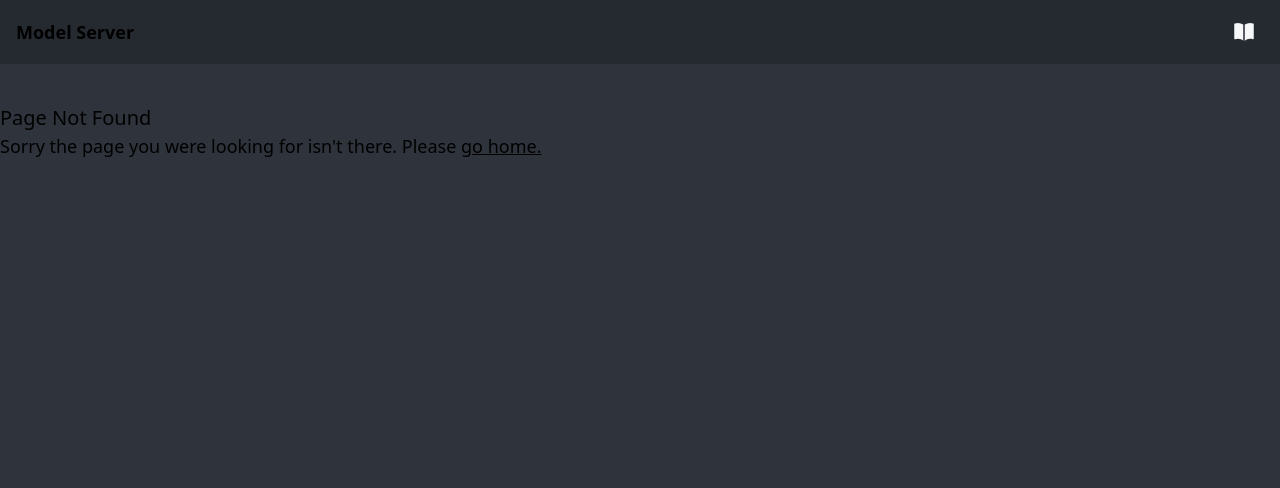
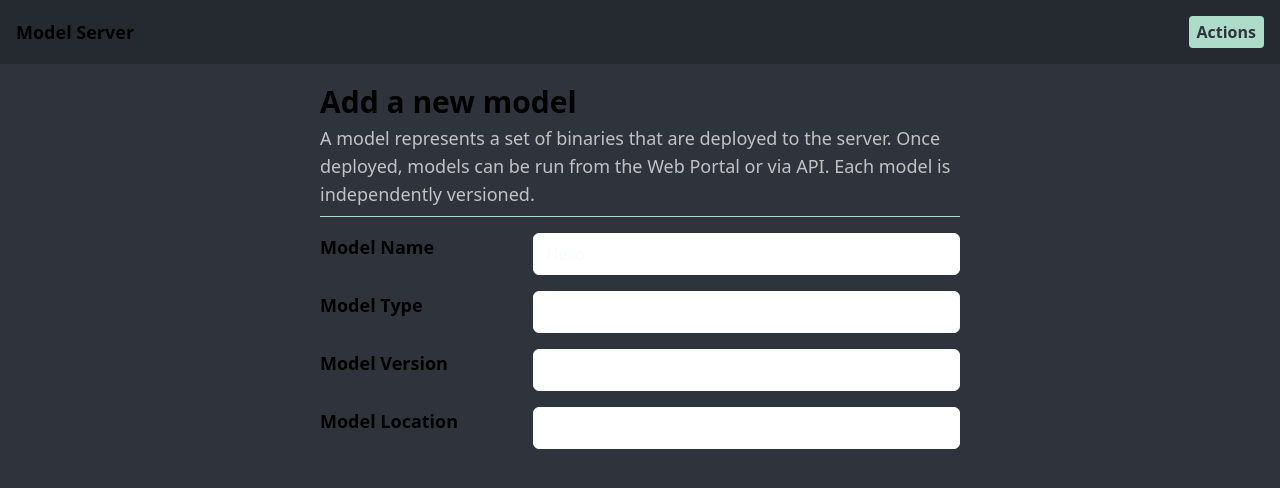
Before and after one commit to IntrinsicLabsAI/intrinsic-model-server, a React (Vite) app in the folder frontend/: page /new-model in a window 1280 px wide. Before the commit this address had no page. Shown: the top 488 px of the page. Built offline with nearby package versions, Linux system fonts and the light colour scheme; a web font is replaced by a local one.

Commit message:
Adding Changes before rebase

```diff
--- a/frontend/package.json
+++ b/frontend/package.json
@@ -20,6 +20,7 @@
     "@uiw/react-textarea-code-editor": "^2.1.6",
     "axios": "^1.4.0",
     "form-data": "^4.0.0",
+    "formik": "^2.4.2",
     "react": "^18.2.0",
     "react-dom": "^18.2.0",
     "react-markdown": "^8.0.7",
--- a/frontend/src/App.tsx
+++ b/frontend/src/App.tsx
@@ -3,6 +3,7 @@ import Home from './pages/Home';
 import Workspace from './pages/Workspace';
 import NotFound from './pages/NotFound';
 import Model from './pages/Model';
+import NewModel from './pages/NewModel';
 
 function App() {
     return (
@@ -10,6 +11,7 @@ function App() {
             <Route element={<Workspace />}>
                 <Route index={true} element={<Home />} />
                 <Route path="model/:name" element={<Model />} />
+                <Route path="new-model" element={<NewModel />} />
                 <Route path="*" element={<NotFound />} />
             </Route>
         </Routes>
--- a/frontend/src/components/core/DropdownItem.tsx
+++ /dev/null
@@ -1,17 +0,0 @@
-import { Menu } from '@headlessui/react'
-
-export default function DropdownItem(
-    {
-        name
-    }: {
-        name: string
-    }
-) {
-    return (
-        <Menu.Item>
-            <p className="hover:bg-primary-100 hover:font-semibold cursor-pointer text-gray-100 block px-4 py-2 text-sm">
-                {name}
-            </p>
-        </Menu.Item>
-    )
-}
--- /dev/null
+++ b/frontend/src/components/form/Input.tsx
@@ -0,0 +1,20 @@
+import { useState } from "react"
+
+export default function Input(
+    {
+        state
+    }:{
+        state?: string
+    }
+) {
+    const [inputState, setInputState] = useState(state)
+
+    return (
+        <input  className=" w-full rounded-md"
+                onChange={(e) => setInputState(e.target.value)}
+                type="text"
+                placeholder={inputState}
+                id="name"
+                name="name" />
+    )
+}
--- /dev/null
+++ b/frontend/src/pages/NewModel.tsx
@@ -0,0 +1,64 @@
+import OneColumnLayout from "../components/layout/OneColumnLayout"
+import Page from "../components/layout/Page"
+import { useRegisterModelMutation } from '../api/services/baseService'
+import { useState } from "react"
+import { ModelInfo, ModelType } from '../api'
+import Input from "../components/form/Input"
+
+export default function NewModel() {
+    const [name, setName] = useState("");
+    const [version, setVersion] = useState("");
+    const [modelType, setModelType] = useState<ModelType>(ModelType.COMPLETION);
+    const [modelPath, setModelPath] = useState<string>("");
+    const [registerModelAction] = useRegisterModelMutation();
+
+    return (
+        <Page>
+            <OneColumnLayout>
+                <div className="flex flex-col w-3/5 mx-auto">
+                    <h3 className=" font-semibold text-3xl pb-1">Add a new model</h3>
+                    <p className=" text-lg text-white/70 pb-2">
+                        A model represents a set of binaries that are deployed to the server.
+                        Once deployed, models can be run from the Web Portal or via API.
+                        Each model is independently versioned.
+                    </p>
+                    <hr className=" border-primary-100" />
+                    <form>
+                        <div className="flex flex-row pt-4">
+                            <div className="w-1/3">
+                                <p className=" text-lg font-semibold ">Model Name</p>
+                            </div>
+                            <div className="w-2/3">
+                                <Input state="Hello"/>
+                            </div>
+                        </div>
+                        <div className="flex flex-row pt-4">
+                            <div className="w-1/3">
+                                <p className=" text-lg font-semibold ">Model Type</p>
+                            </div>
+                            <div className="w-2/3">
+                                <input className=" w-full rounded-md" type="text" id="name" name="name" />
+                            </div>
+                        </div>
+                        <div className="flex flex-row pt-4">
+                            <div className="w-1/3">
+                                <p className=" text-lg font-semibold ">Model Version</p>
+                            </div>
+                            <div className="w-2/3">
+                                <input className=" w-full rounded-md" type="text" id="name" name="name" />
+                            </div>
+                        </div>
+                        <div className="flex flex-row pt-4">
+                            <div className="w-1/3">
+                                <p className=" text-lg font-semibold ">Model Location</p>
+                            </div>
+                            <div className="w-2/3">
+                                <input className=" w-full rounded-md" type="text" id="name" name="name" />
+                            </div>
+                        </div>
+                    </form>
+                </div>
+            </OneColumnLayout>
+        </Page>
+    )
+}
--- a/frontend/src/pages/Workspace.tsx
+++ b/frontend/src/pages/Workspace.tsx
@@ -1,17 +1,31 @@
 import { Outlet, Link } from 'react-router-dom';
-import { BookOpenIcon } from '@heroicons/react/24/solid'
+import Dropdown from '../components/core/Dropdown';
+import { useNavigate } from "react-router-dom";
 
 export default function Workspace() {
+    const navigate = useNavigate();
+
+    const actionsButton = (key: string) => {
+        navigate(key);
+    }
+
     return (
         <div className='bg-dark-300 '>
             <header className=' sticky top-0 z-50'>
-                <div className='flex flex-row h-16 p-4 items-center bg-dark-200'>
+                <div className='flex flex-row h-16 p-4 items-center bg-dark-200 gap-2'>
                     <Link to="/">
                         <p className="text-lg font-semibold">Model Server</p>
                     </Link>
-                    <a aria-label="View Server API Documentatio." className='ml-auto' href='http://127.0.0.1:8000/docs' rel="noopener" target="_blank">
-                        <BookOpenIcon className="h-8 w-8 text-gray-400 pr-2" />
-                    </a>
+                    <div className='ml-auto'>
+                        <Dropdown
+                            buttonText="Actions"
+                            staticSelection={true}
+                            onSelectionChange={actionsButton}
+                            items={[
+                                { id: "new-model", value: "Add New Model" },
+                            ]}
+                        />
+                    </div>
                 </div>
             </header>
             <main className=' isolate h-[calc(100vh-4rem)] overflow-auto '>
```
Also changed, not shown: 1 other file (tests, documents, lock files or other folders).
